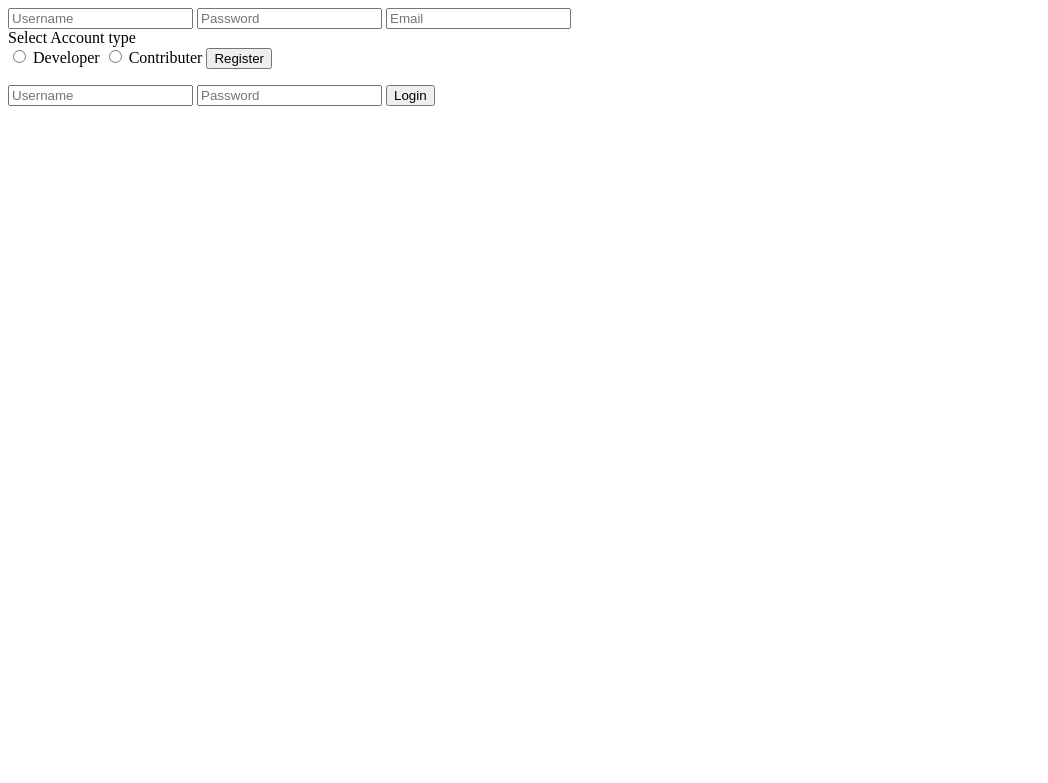
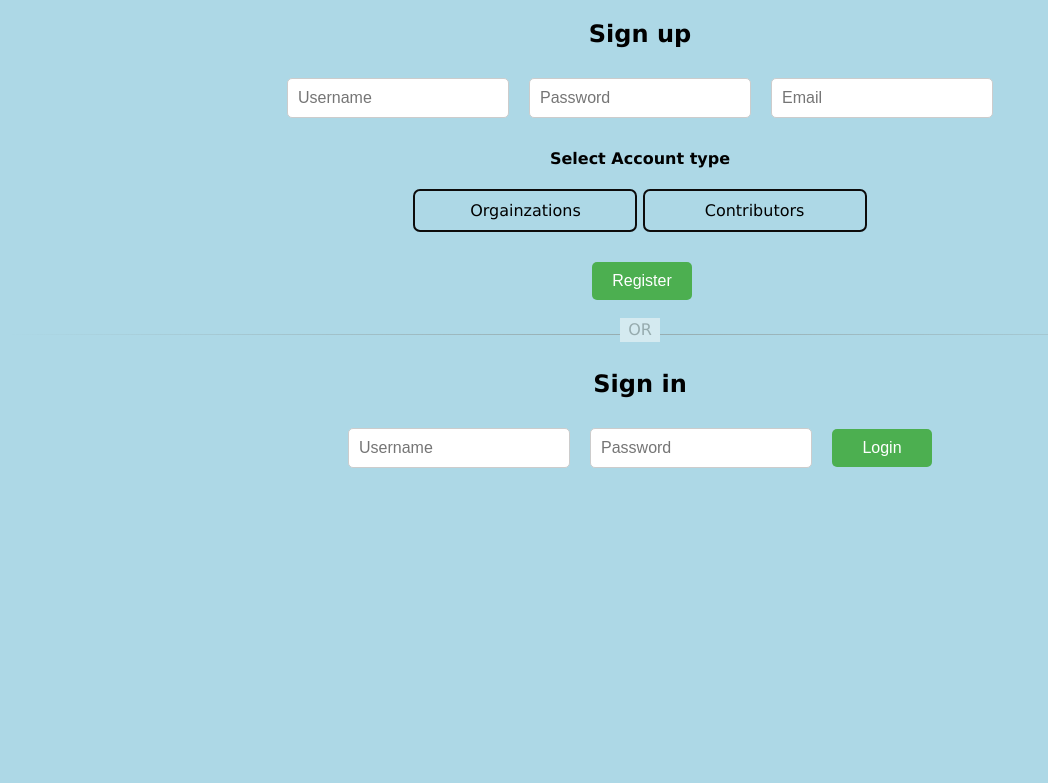
Before and after one commit to chetanty/cosmic, a Django app: template cosmic/users/templates/index.html in a window 1280 px wide. Shown: the top 783 px of the page, without its empty margins (0-1048 px from the left). Run offline with Django 3.2, Linux system fonts and the light colour scheme; the template is opened without the code that fills it, so the values that code supplies are empty.

Commit message:
style indel.html

```diff
--- /dev/null
+++ b/cosmic/users/static/a.css
@@ -0,0 +1,124 @@
+body {
+    background-color: lightblue;
+    font-family: verdana;
+  }
+.su{
+    margin: 0 auto;
+    display: table;
+}
+.si{
+    margin: 0 auto;
+    display: table;
+}
+
+.user-su{
+    margin: 10px;
+    padding: 10px;
+    border: 1px solid #ccc;
+    border-radius: 5px;
+    width: 200px;
+    font-size: 16px;
+}
+.pass-su{
+    margin: 10px;
+    padding: 10px;
+    border: 1px solid #ccc;
+    border-radius: 5px;
+    width: 200px;
+    font-size: 16px;
+}
+.email-su{
+    margin: 10px;
+    padding: 10px;
+    border: 1px solid #ccc;
+    border-radius: 5px;
+    width: 200px;
+    font-size: 16px;
+}
+.submit-su{
+    text-align: center;
+    margin-bottom: 10px;
+    margin-left: 315px;
+    padding: 10px;
+    border: none;
+    border-radius: 5px;
+    width: 100px;
+    font-size: 16px;
+    background-color: #4CAF50;
+    color: white;
+    cursor: pointer;
+}
+.rad label {
+    display: inline-block;
+    border-radius: 7px;
+    width: 200px;
+    padding: 10px;
+    border: solid 2px #0c0b0b;
+    transition: all 0.3s;
+  }
+
+.rad input[type="radio"] {
+    display: none;
+  }
+
+.rad input[type="radio"]:checked + label {
+    color: white;
+    background-color: rgb(10, 179, 120);
+  }
+.user-si{
+    margin: 10px;
+    padding: 10px;
+    border: 1px solid #ccc;
+    border-radius: 5px;
+    width: 200px;
+    font-size: 16px;
+}
+.pass-si{
+    margin: 10px;
+    padding: 10px;
+    border: 1px solid #ccc;
+    border-radius: 5px;
+    width: 200px;
+    font-size: 16px;
+}
+.submit-si{
+    margin: 10px;
+    padding: 10px;
+    border: none;
+    border-radius: 5px;
+    width: 100px;
+    font-size: 16px;
+    background-color: #4CAF50;
+    color: white;
+    cursor: pointer;
+}
+
+.hr-text {
+    line-height: 1em;
+    position: relative;
+    outline: 0;
+    border: 0;
+    color: black;
+    text-align: center;
+    height: 2em;
+    opacity: .5;
+    &:before {
+      content: '';
+      background: linear-gradient(to right, transparent, #818078, transparent);
+      position: absolute;
+      left: 0;
+      top: 50%;
+      width: 100%;
+      height: 1px;
+    }
+    &:after {
+      content: attr(data-content);
+      position: relative;
+      display: inline-block;
+      color: black;
+      padding: 0 .5em;
+      line-height: 1.5em;
+      color: #818078;
+      background-color: #fcfcfa;
+    }
+  }
--- a/cosmic/users/templates/index.html
+++ b/cosmic/users/templates/index.html
@@ -1,22 +1,33 @@
-<form action="{% url 'users:register' %}" method="post">
+{% load static %}
+<!DOCTYPE html>
+<html>
+<link rel="stylesheet" href="{% static 'a.css' %}">
+<body>
+    <h2 style="text-align: center;">Sign up</h2>
+    <form class="su" action="{% url 'users:register' %}" method="post">
         {% csrf_token %}
-    <input type="text" name="username" placeholder="Username" required>
-    <input type="password" name="password" placeholder="Password" required>
-    <input type="email" name="email" placeholder="Email" required>
-    <br><label>Select Account type</label><br>
+        <input class="user-su" type="text" name="username" placeholder="Username" required>
+        <input class="pass-su" type="password" name="password" placeholder="Password" required>
+        <input class="email-su" type="email" name="email" placeholder="Email" required>
+        <h4 style="text-align: center;">Select Account type</h4>
+        <div style="text-align: center; margin-bottom: 30px;" class="rad">
             <input type="radio" name="is_developer" value="1" id="dev" required>
-    <label for="dev">Developer</label>
-    <input type="radio" name="is_developer" value="0" id="con" required>
-    <label for="contrib">Contributer</label>
-    <input type="submit" value="Register">
+                <label for="dev">Orgainzations</label>
+            <input type="radio" name="is_developer" value="0" id="con">
+                <label for="con">Contributors</label> <br/>
+        </div>
+        <input class="submit-su" type="submit" value="Register">
     </form>
-
-<form action="{% url 'users:login' %}" method="post">
+    <hr class="hr-text" data-content="OR">
+    <h2 style="text-align: center;">Sign in</h2>
+    <form class="si" action="{% url 'users:login' %}" method="post">
         {% csrf_token %}
-    <input type="text" name="username" placeholder="Username" required>
-    <input type="password" name="password" placeholder="Password" required>
+        <input class="user-si" type="text" name="username" placeholder="Username" required>
+        <input class="pass-si" type="password" name="password" placeholder="Password" required>
         {% if err %}
             {{ err }}
         {% endif %}
-    <input type="submit" value="Login">
+        <input class="submit-si" type="submit" value="Login">
     </form>
+</body>
+</html>
```
Also changed, not shown: cosmic/db.sqlite3. Lines whose indentation alone changed are shown as unchanged.
